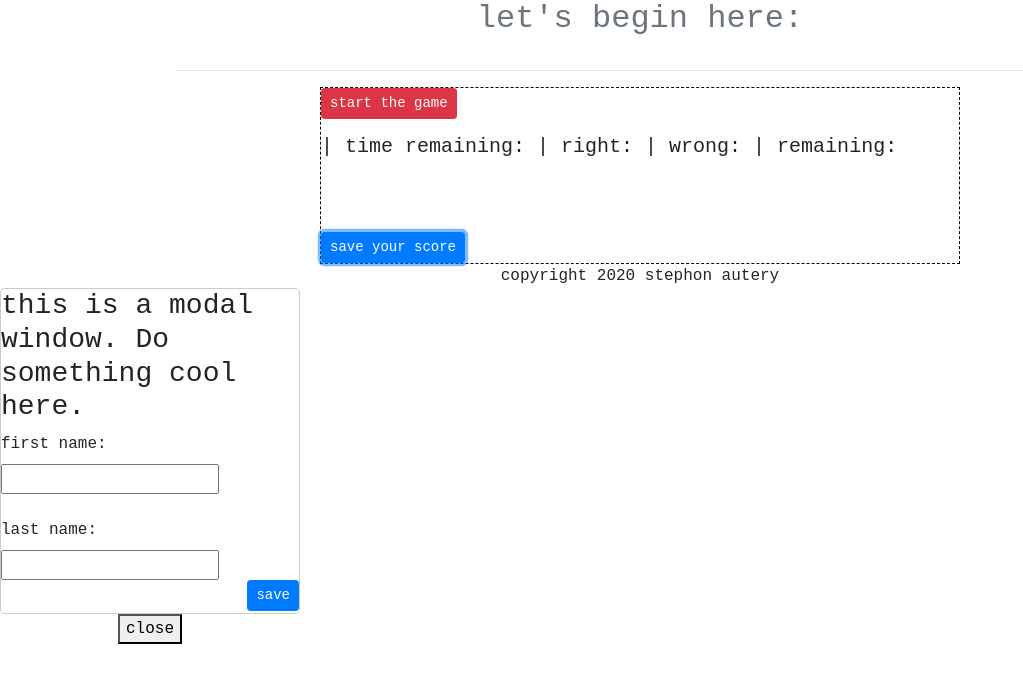
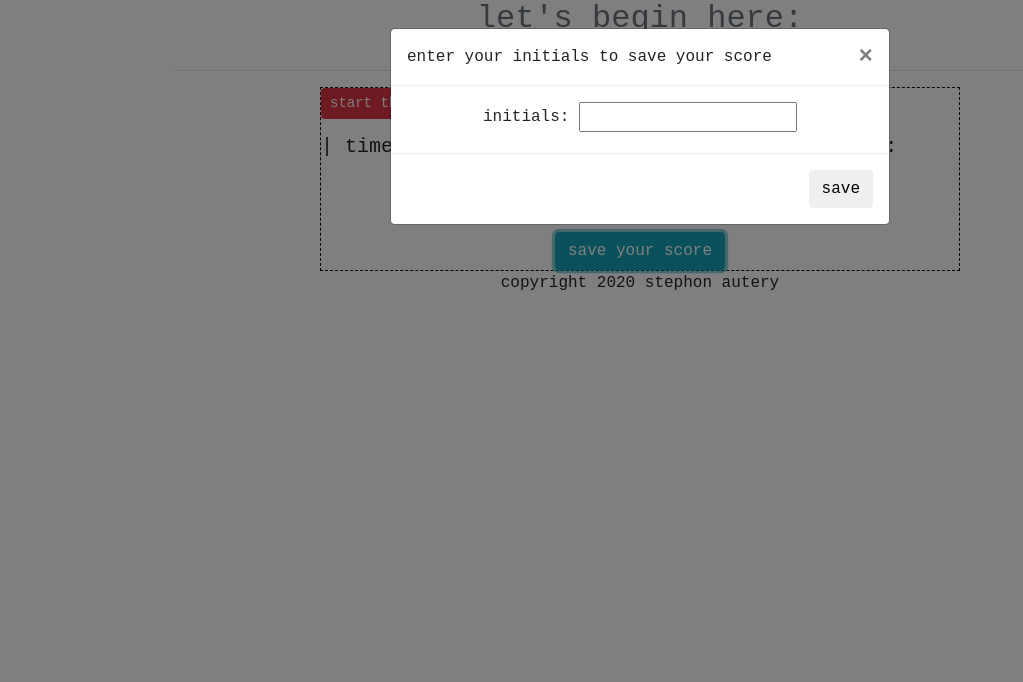
Before and after one commit to StephonAutery/2020-stephon-autery-a-timed-quiz, a plain HTML site: page index.html in a window 1280 px wide. Both pictures are taken after a click on the button "save your score". Shown: the whole page, without its empty margins (0-1023 px from the left). Drawn offline with nearby package versions, Linux system fonts and the light colour scheme.

Commit message:
modal working. working on local storage.

```diff
--- a/css/styles.css
+++ b/css/styles.css
@@ -7,13 +7,3 @@ main {
     display: inline-block;
     border: 1px dashed black;
 }
-.modal {
-    position: absolute;
-    z-index: 1000;
-    padding: 50px;
-    background-color: #555;
-}
-
-.modal-close {
-    cursor: pointer;
-}
--- a/index.html
+++ b/index.html
@@ -54,43 +54,44 @@
             <h5 id="message"></h5>
         </section>
 
-        <div class="row text-left"><button id="modal-button" class="btn btn-primary btn-sm">save your score</button>
+        <!-- modal trigger -->
+            <button type="button" class="btn btn-info btn-md" data-toggle="modal" data-target="#myModal">save your score</button>
+
+        <!-- modal -->
+        <div id="myModal" class="modal fade" role="dialog">
+            <div class="modal-dialog">
+
+                <!-- modal content -->
+                <div class="modal-content">
+
+                    <div class="modal-header">
+                        <h6 class="modal-title">enter your initials to save your score</h6>
+                        <button type="button" class="close" data-dismiss="modal">&times;</button>
                     </div>
 
-        <sectino id="modal-one" class="container text-left">
-            <form action="" class="row">
-                <span>
-                <h3>this is a modal window. Do something cool here.</h3>
-                </span>
-                <span>
-                    <label for="firstName">first name:</label>
+                    <div class="modal-body">
+                            <label for="firstName">initials:</label>
                             <input type="text" id="firstName" name="firstName">
-                </span>
-                <br>
-                <span class="text-left">
-                    <label for="lastName">last name:</label>
-                    <input type="text" id="lastName" name="lastName">
-                </span>
-                <br>
+                    </div>
+
+                    <div class="modal-footer">
                         <hr>
                         <br>
-                <span>
-                    <input class="btn btn-primary btn-sm" type="submit" value="save">
-                </span>
-            </form>
-        </sectino>
+                        <button id="save-score" type="button" class="btn btn-default" data-dismiss="modal" type="submit">save</button>
+                    </div>
 
+                </div>
+
+            </div>
+        </div>
+        <!-- end modal code -->
 
     </main>
 
     <footer>copyright 2020 stephon autery</footer>
 
 
-    <!-- my javascript -->
-    <script src="java/jscript-pointers.js"></script>
-    <!-- <script src="java/jscript-f1_2019.js"></script> -->
-    <script src="java/jscript-civics.js"></script>
-    <script src="java/javascript.js"></script>
+
     <!-- jqery mess -->
     <script src="https://code.jquery.com/jquery-3.2.1.slim.min.js"
         integrity="sha384-KJ3o2DKtIkvYIK3UENzmM7KCkRr/rE9/Qpg6aAZGJwFDMVNA/GpGFF93hXpG5KkN"
@@ -101,9 +102,14 @@
     <script src="https://maxcdn.bootstrapcdn.com/bootstrap/4.0.0/js/bootstrap.min.js"
         integrity="sha384-JZR6Spejh4U02d8jOt6vLEHfe/JQGiRRSQQxSfFWpi1MquVdAyjUar5+76PVCmYl"
         crossorigin="anonymous"></script>
+    <!-- my javascript -->
+    <script src="java/jscript-pointers.js"></script>
+    <!-- <script src="java/jscript-f1_2019.js"></script> -->
+    <script src="java/jscript-civics.js"></script>
+    <script src="java/javascript.js"></script>
     <!-- modal init file -->
-    <script src="java/modal-init.js"></script>
-    <script src="java/modal-window.js"></script>
+    <!-- <script src="java/modal-init.js"></script>
+    <script src="java/modal-window.js"></script> -->
 </body>
 
 </html>
```
Lines whose indentation alone changed are shown as unchanged.
